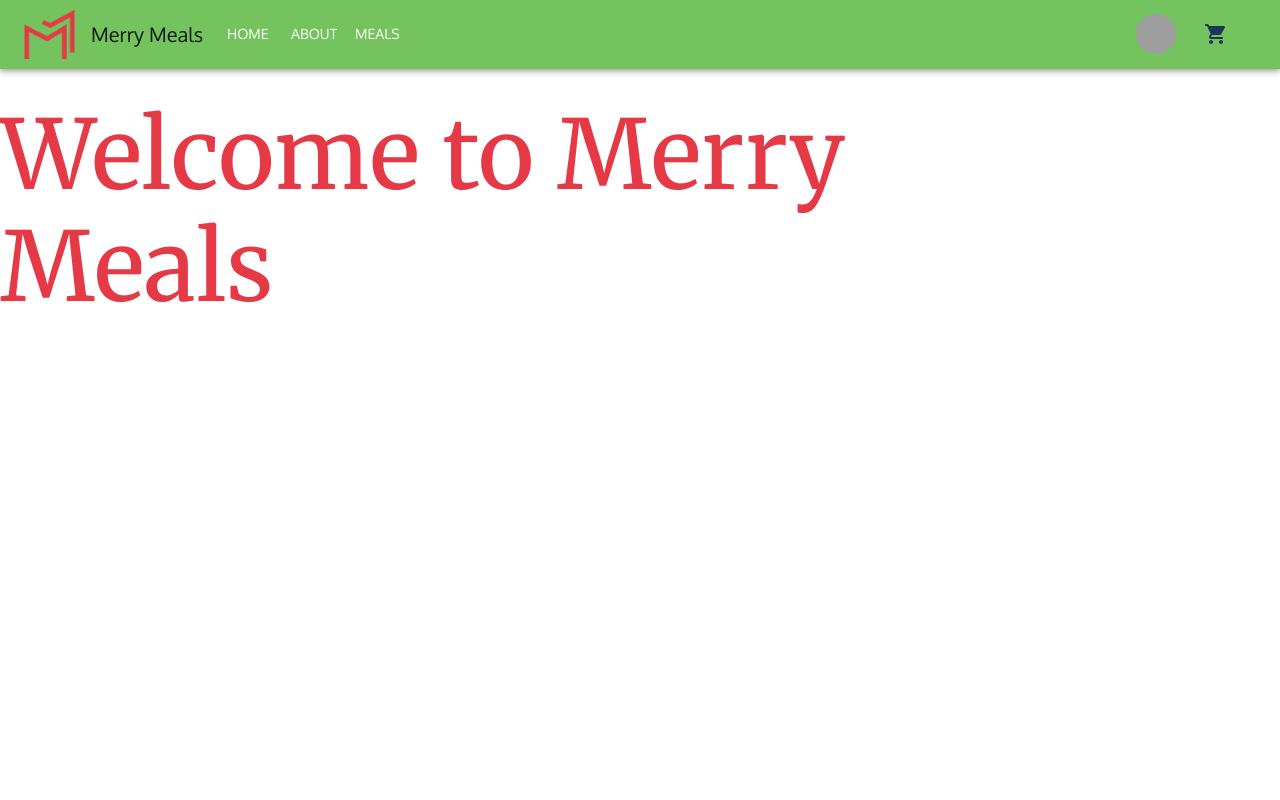
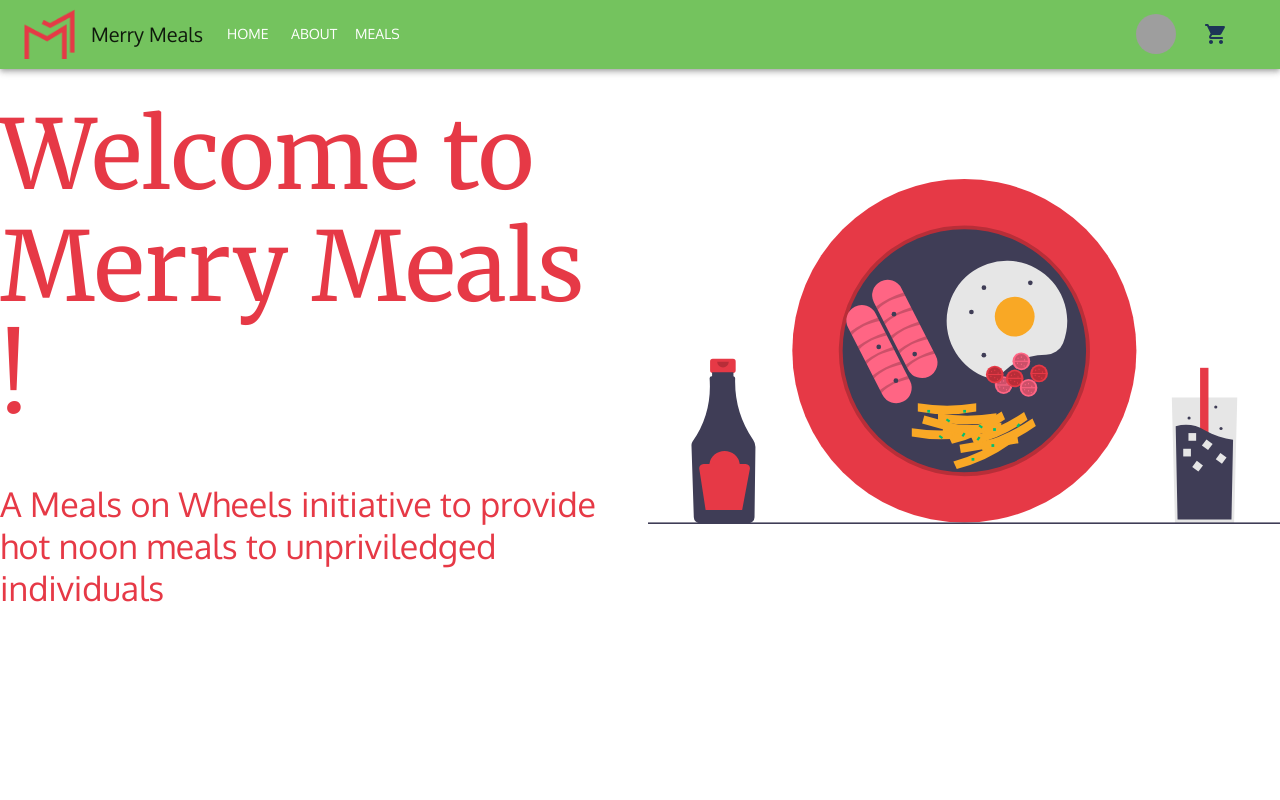
Before and after one commit to rohittendulkar/merry-meals-app, a React (Create React App) app in the folder client/: page / in a window 1280 px wide. Shown: the top 800 px of the page. Built offline with nearby package versions, Linux system fonts and the light colour scheme; grey boxes are pictures that could not be loaded.

Commit message:
Home page Update

```diff
--- a/client/src/routes/Home.js
+++ b/client/src/routes/Home.js
@@ -1,15 +1,37 @@
-import { Typography } from "@mui/material";
+import { Box, Grid, Typography } from "@mui/material";
+import { makeStyles } from "@mui/styles";
 import React from "react";
+import heroimg from "../images/undraw_breakfast_psiw.svg";
 
+const useStyles = makeStyles((theme) => ({
+	hero: {
+		width: "100%",
+	},
+}));
 const Home = () => {
+	const classes = useStyles();
 	return (
 		<>
-			<Typography color="error" variant="h1">
-				Welcome to Merry
-			</Typography>
-			<Typography color="error" variant="h1">
-				Meals
-			</Typography>
+			<Grid container spacing={2} alignItems="center">
+				<Grid item xs={12} md={6}>
+					<Grid container direction="column" spacing={6}>
+						<Grid item>
+							<Typography color="error" variant="h1">
+								Welcome to Merry Meals !
+							</Typography>
+						</Grid>
+						<Grid item>
+							<Typography color="error" variant="h4">
+								A Meals on Wheels initiative to provide hot noon meals to
+								unpriviledged individuals
+							</Typography>
+						</Grid>
+					</Grid>
+				</Grid>
+				<Grid item xs={12} md={6}>
+					<img src={heroimg} className={classes.hero} alt="hero-img" />
+				</Grid>
+			</Grid>
 		</>
 	);
 };
```
Also changed, not shown: client/src/images/undraw_breakfast_psiw.svg (added).
